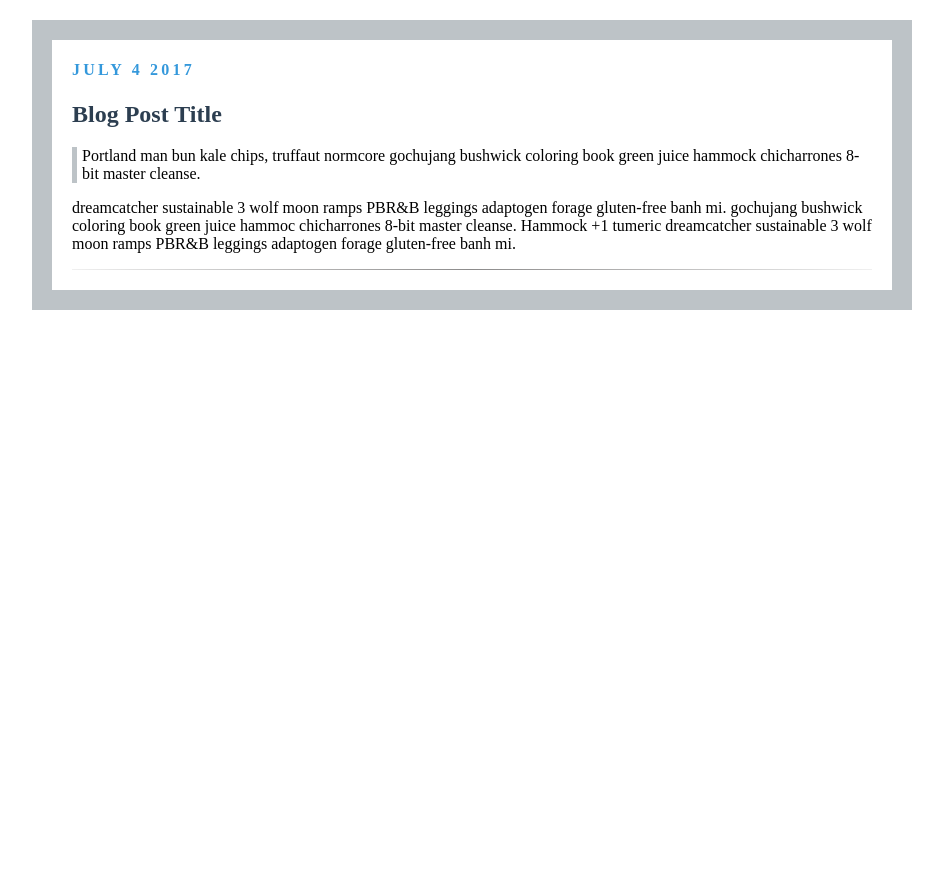
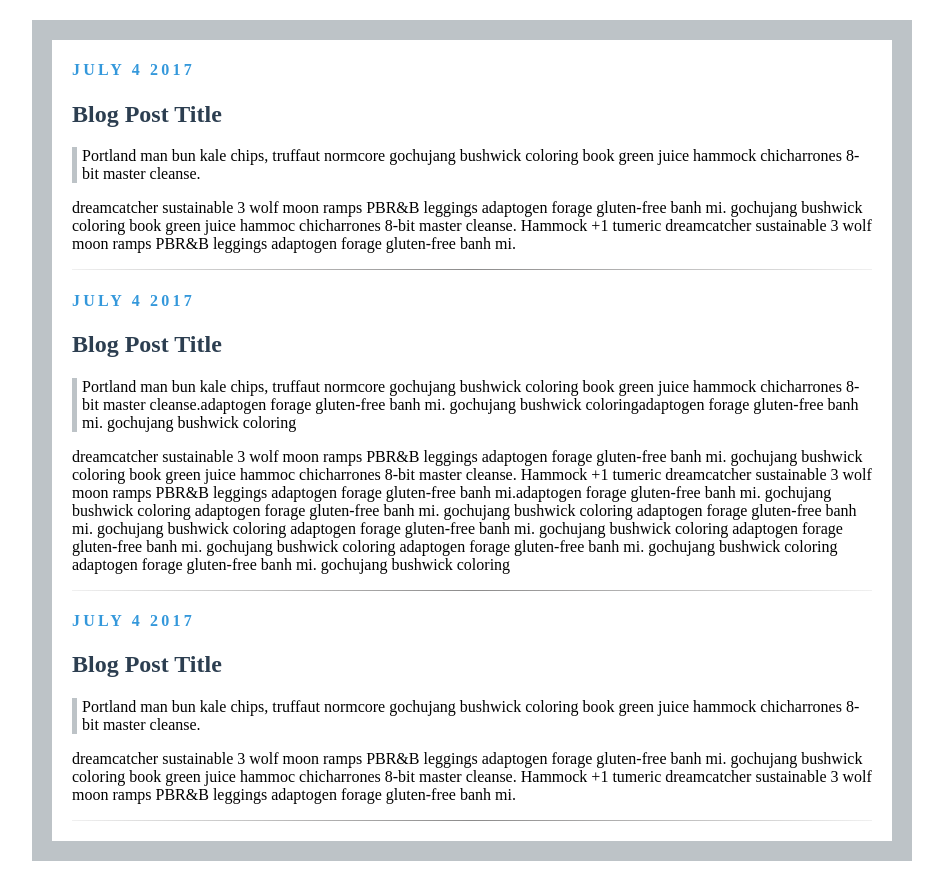
Before and after one commit to webbjordy/blog-project, a plain HTML site: page index.html in a window 1280 px wide. Shown: the whole page, without its empty margins (168-1111 px from the left). Before the commit the page ends 800 px from the top, so only its background shows below. Drawn offline with Linux system fonts and the light colour scheme.

Commit message:
add dummy content

```diff
--- a/index.html
+++ b/index.html
@@ -25,5 +25,50 @@
         <hr />
     </div>
 
+    <div class="post-container">
+    <h4 class="date">July 4 2017</h4>
+      <h2 class="post-title">Blog Post Title</h2>
+        <p class="first-paragraph">
+          Portland man bun kale chips, truffaut normcore
+          gochujang bushwick coloring book green juice hammock
+          chicharrones 8-bit master cleanse.adaptogen forage gluten-free banh
+           mi. gochujang bushwick coloringadaptogen forage gluten-free banh mi. gochujang bushwick coloring
+        </p>
+
+        <p class="content-body">
+          dreamcatcher sustainable 3 wolf moon ramps PBR&B leggings
+          adaptogen forage gluten-free banh mi. gochujang bushwick coloring
+          book green juice hammoc chicharrones 8-bit master cleanse. Hammock +1
+          tumeric dreamcatcher sustainable 3 wolf moon ramps PBR&B leggings
+          adaptogen forage gluten-free banh mi.adaptogen forage gluten-free banh mi. gochujang bushwick coloring
+          adaptogen forage gluten-free banh mi. gochujang bushwick coloring
+          adaptogen forage gluten-free banh mi. gochujang bushwick coloring
+          adaptogen forage gluten-free banh mi. gochujang bushwick coloring
+          adaptogen forage gluten-free banh mi. gochujang bushwick coloring
+          adaptogen forage gluten-free banh mi. gochujang bushwick coloring
+          adaptogen forage gluten-free banh mi. gochujang bushwick coloring
+        </p>
+        <hr />
+    </div>
+
+    <div class="post-container">
+    <h4 class="date">July 4 2017</h4>
+      <h2 class="post-title">Blog Post Title</h2>
+        <p class="first-paragraph">
+          Portland man bun kale chips, truffaut normcore
+          gochujang bushwick coloring book green juice hammock
+          chicharrones 8-bit master cleanse.
+        </p>
+
+        <p class="content-body">
+          dreamcatcher sustainable 3 wolf moon ramps PBR&B leggings
+          adaptogen forage gluten-free banh mi. gochujang bushwick coloring
+          book green juice hammoc chicharrones 8-bit master cleanse. Hammock +1
+          tumeric dreamcatcher sustainable 3 wolf moon ramps PBR&B leggings
+          adaptogen forage gluten-free banh mi.
+        </p>
+        <hr />
+    </div>
+
   </body>
 </html>
```
